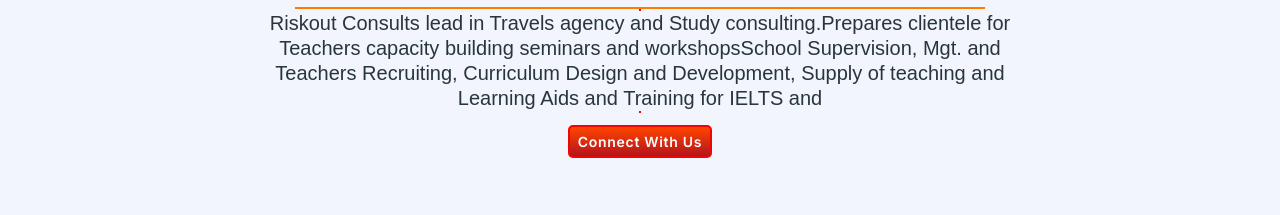
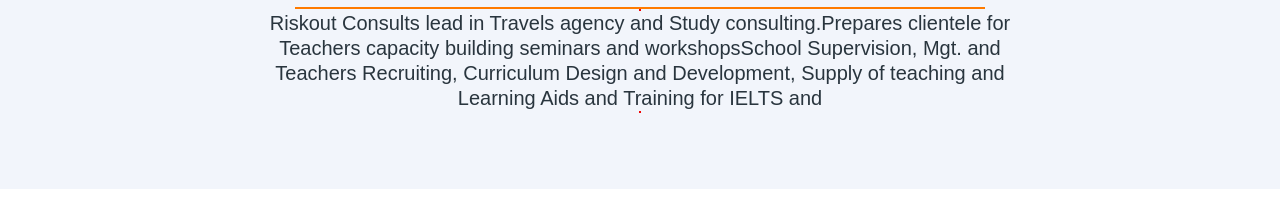
Before and after one commit to VictorKingsHub/consults, a Next.js app: page / in a window 1280 px wide. Shown: the part 1121-1336 px from the top of the page. Built offline with nearby package versions, Linux system fonts and the light colour scheme.

Commit message:
carousel delay

```diff
--- a/app/page.tsx
+++ b/app/page.tsx
@@ -23,7 +23,8 @@ export default function Home() {
         title={"Get the most satisfying services"}
         description={"Riskout Consults lead in Travels agency and Study consulting.Prepares clientele for Teachers capacity building seminars and workshopsSchool Supervision, Mgt. and Teachers Recruiting, Curriculum Design and Development, Supply of teaching and Learning Aids and Training for IELTS and "}
         text={"Stay Conected"}
-        link={"/about"} />
+        // link={"/about"}
+        />
 
       <BannerSection />
 
```
